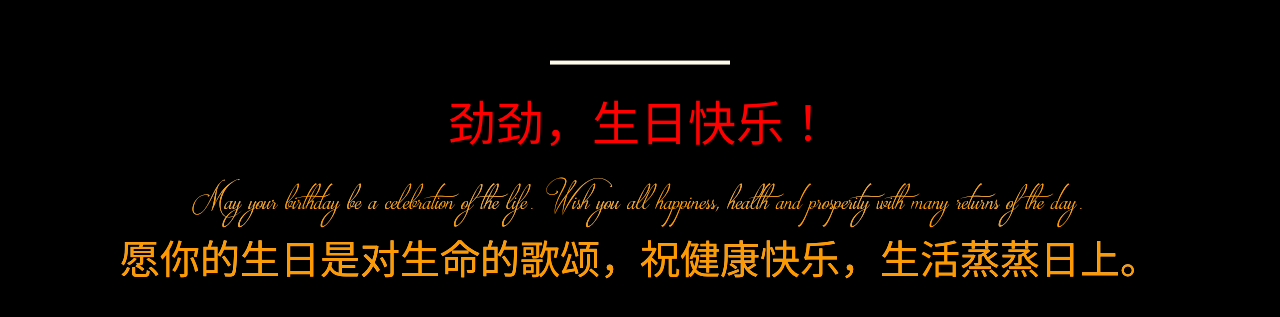
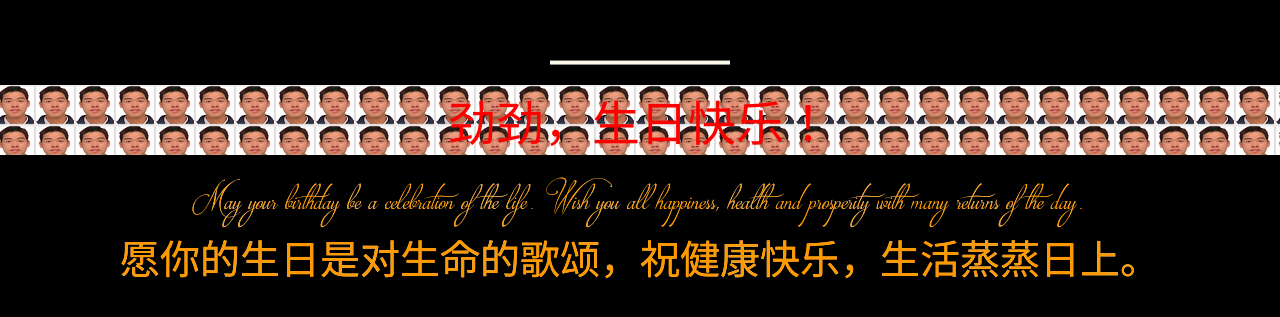
Before and after one commit to hxinqi/hxinqi.github.io, a plain HTML site: page hgj.html in a window 1280 px wide. Shown: the part 255-572 px from the top of the page. Drawn offline with nearby package versions, Linux system fonts and the light colour scheme; a script that the page names is missing; files whose address does not match are found by name.

Commit message:
Update and rename hxgj.html to hgj.html

```diff
--- a/hxgj.html
+++ b/hgj.html
@@ -250,7 +250,7 @@
 </svg>
 
 <div>
-    <p id="title" style="color: red;background:url(雪花.jpg);background-size:40px 40px;z-index:-33">
+    <p id="title" style="color: red;background:url(hxq.jpg);background-size:40px 40px;z-index:-33">
     劲劲，生日快乐！
     </p>
 	<br />
```
